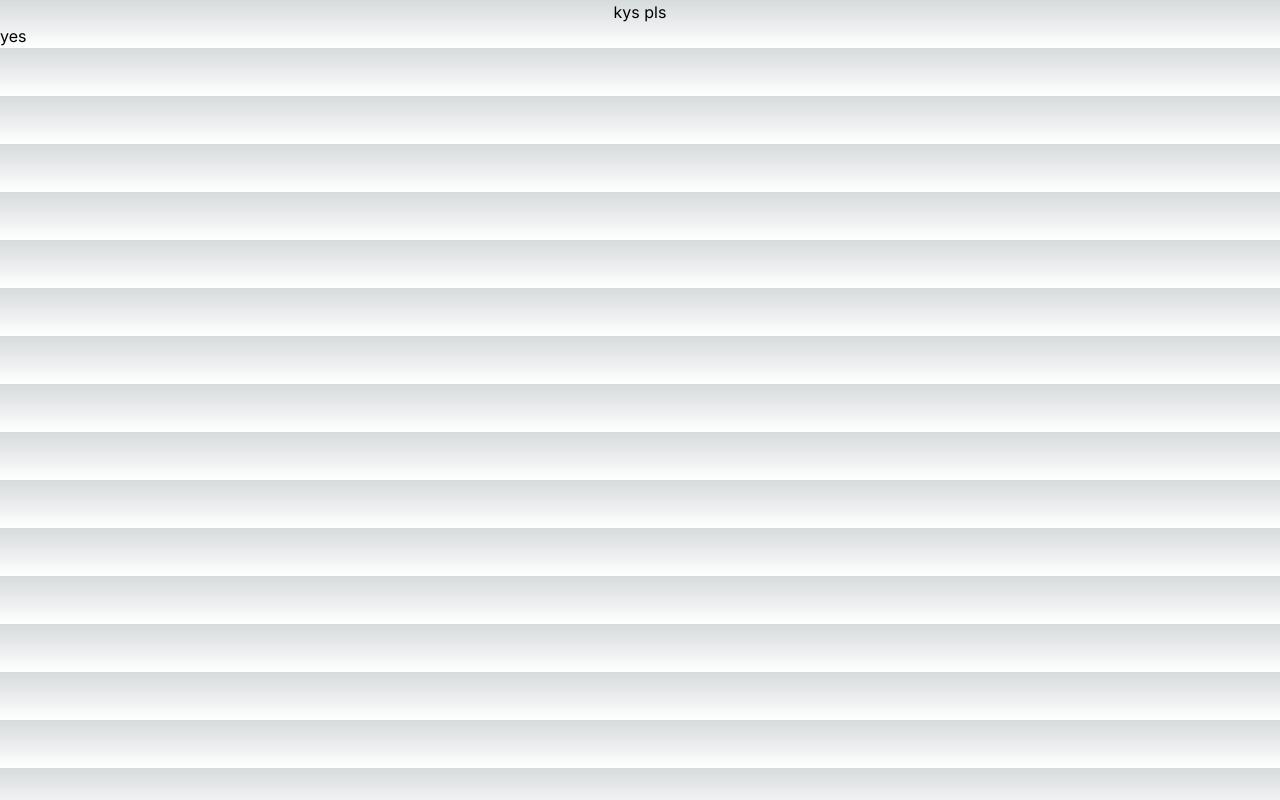
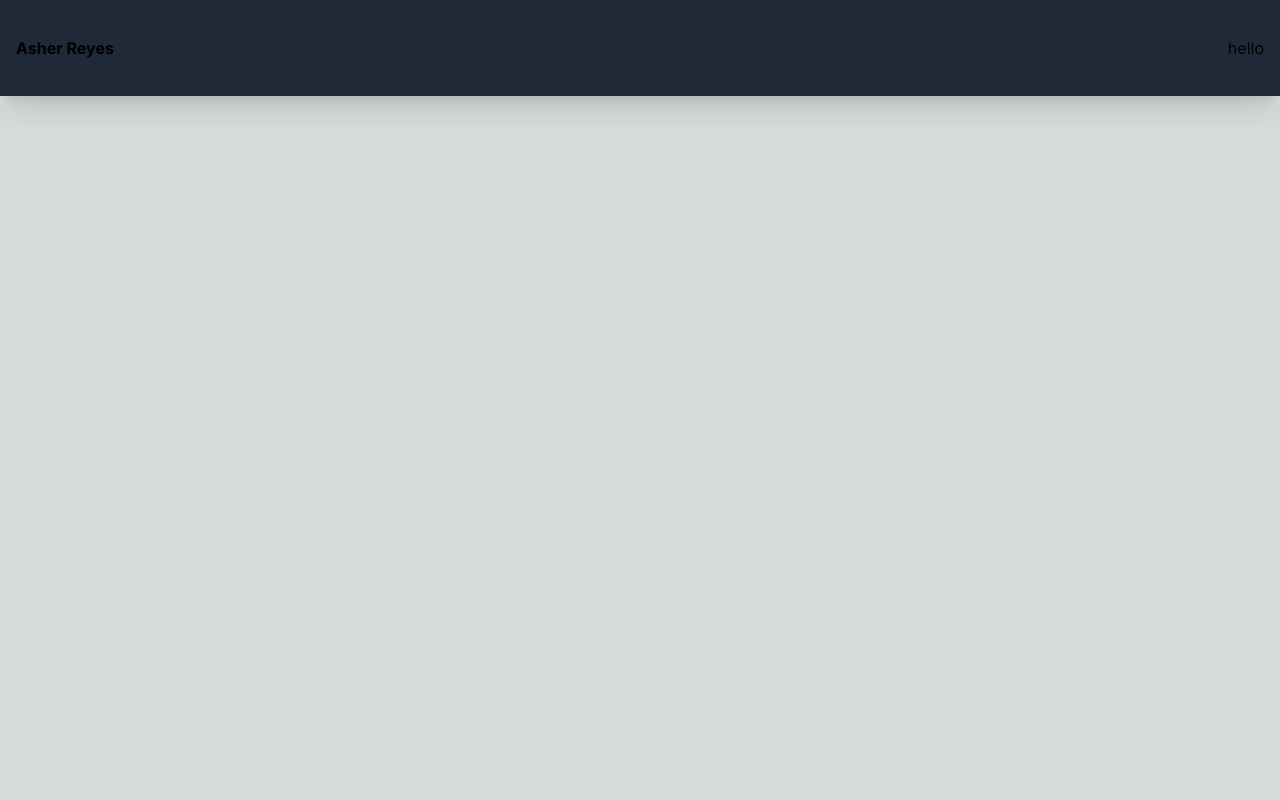
Before and after one commit to spicychillisus/portfolio-website, a Next.js app: page / in a window 1280 px wide. Built offline with nearby package versions, Linux system fonts and the light colour scheme.

Commit message:
navbar progress

```diff
--- /dev/null
+++ b/src/app/components/navbar.tsx
@@ -0,0 +1,25 @@
+import Link from "next/link"
+
+const Navbar = () => {
+    return (
+        <nav className="fixed w-full h-24 shadow-xl bg-gray-800">
+            <div className="flex justify-between items-center h-full w-full px-4 2xl:px-16">
+                {/* logo */}
+                <Link href='/'>
+                    <h1 className="font-bold">Asher Reyes</h1>
+                </Link>
+                <div>
+                    <ul>
+                        <Link href="/">
+                            <li>hello</li>
+                        </Link>
+                    </ul>
+                </div>
+            </div>
+
+        </nav>
+    )
+}
+
+
+export default Navbar;
--- a/src/app/page.tsx
+++ b/src/app/page.tsx
@@ -1,10 +1,14 @@
 // it's so annoying that i have to place all my elements in a main class
+// but i guess that's just how it is
+
+import Navbar from "./components/navbar";
 
 export default function Home() {
   return (
     <main>
-      <h1 className="text-center">kys pls</h1>
-      <p>yes</p>
+      <Navbar />
+
+
     </main>
   );
 }
```
Also changed, not shown: src/app/components/index.tsx (deleted), src/app/components/navigation/index.tsx (deleted), src/app/components/navigation/navbar/index.tsx (deleted), src/app/components/navigation/sidebar/index.tsx (deleted).
